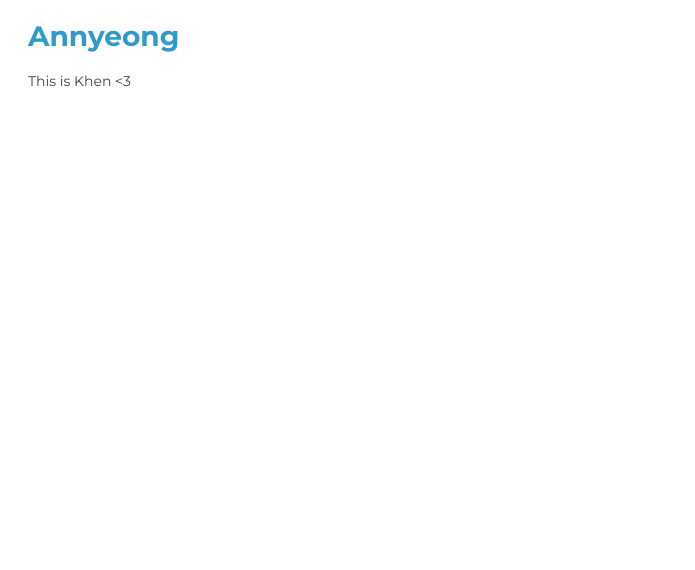
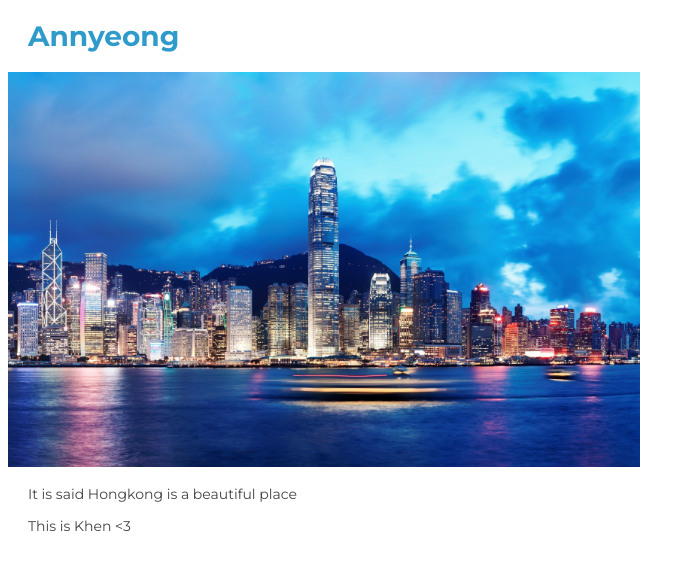
Before and after one commit to Phaylong/annyeong-test-page, a plain HTML site: page index.html in a window 1280 px wide. Shown: the whole page, without its empty margins (0-695 px from the left). Drawn offline with Linux system fonts and the light colour scheme.

Commit message:
Added images to the file

```diff
--- a/index.html
+++ b/index.html
@@ -6,6 +6,8 @@
     </head>
     <body>
         <h1>Annyeong</h1>
+        <div><img src="hong.jpg" alt="kaw kaw!" style="width: 50%;max-width: 960px;"></div>
+        <p>It is said Hongkong is a beautiful place</p>
         <p>This is Khen &lt;3</p>
     </body>
 </html>
```
Also changed, not shown: hong.jpg (added).
